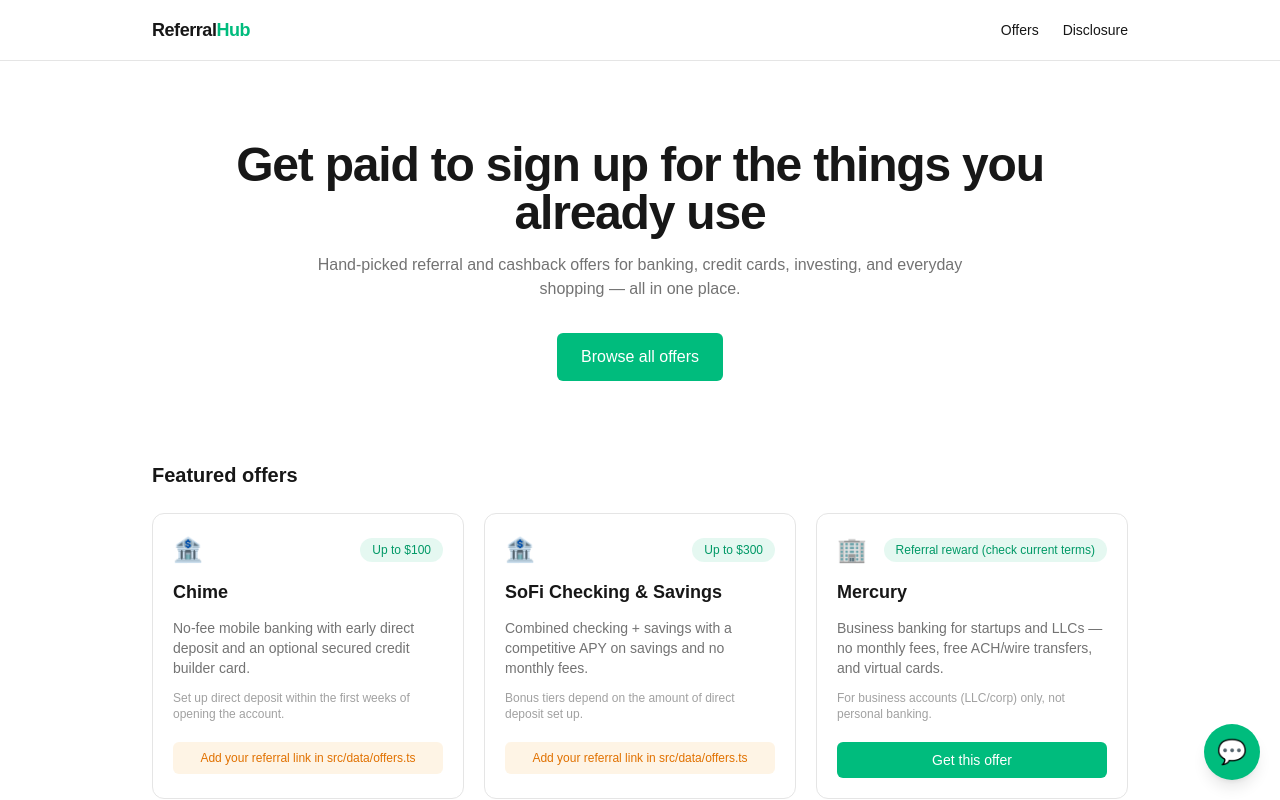
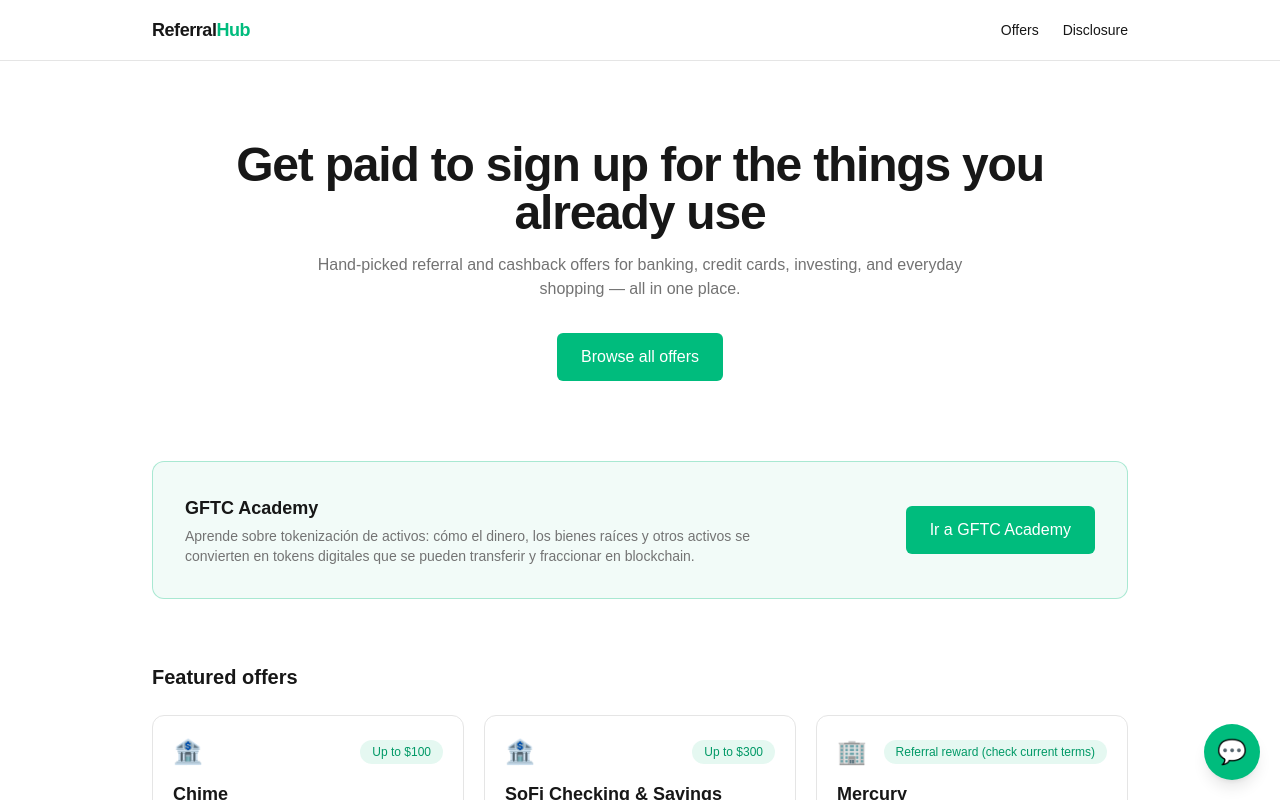
Before and after one commit to skippermaquina-del/referalhub, a Next.js app: page / in a window 1280 px wide. Shown: the top 800 px of the page. Built offline with nearby package versions, Linux system fonts and the light colour scheme.

Commit message:
Add GFTC Academy promo banner to homepage
Co-Authored-By: Claude Sonnet 5 <noreply@anthropic.com>

```diff
--- a/src/app/page.tsx
+++ b/src/app/page.tsx
@@ -21,6 +21,27 @@ export default function Home() {
         >
           Browse all offers
         </Link>
+      </section>
+
+      <section className="mx-auto max-w-5xl px-6 pb-16">
+        <div className="flex flex-col gap-4 rounded-xl border border-emerald-500/30 bg-emerald-500/5 p-6 sm:flex-row sm:items-center sm:justify-between sm:p-8">
+          <div>
+            <h2 className="text-lg font-semibold">GFTC Academy</h2>
+            <p className="mt-1 max-w-xl text-sm text-neutral-500">
+              Aprende sobre tokenización de activos: cómo el dinero, los bienes raíces y otros
+              activos se convierten en tokens digitales que se pueden transferir y fraccionar en
+              blockchain.
+            </p>
+          </div>
+          <a
+            href="https://gftc.finance/academy/"
+            target="_blank"
+            rel="noopener noreferrer"
+            className="inline-block shrink-0 rounded-md bg-emerald-500 px-6 py-3 text-center font-medium text-white hover:bg-emerald-600"
+          >
+            Ir a GFTC Academy
+          </a>
+        </div>
       </section>
 
       <section className="mx-auto max-w-5xl px-6 pb-16">
```
